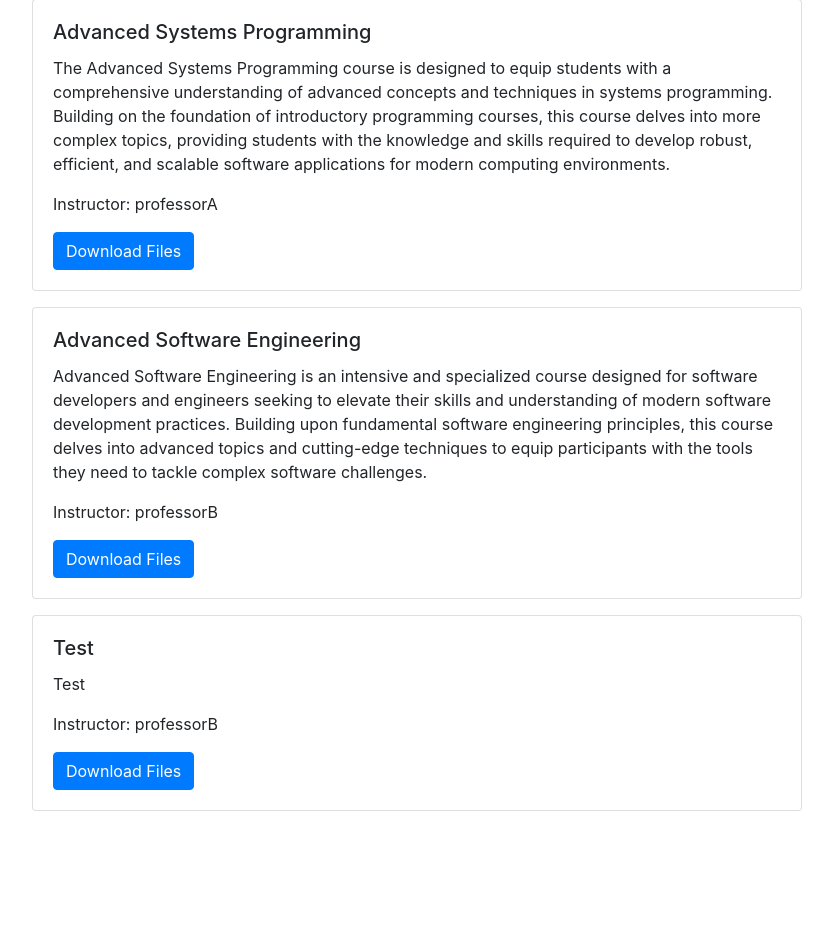
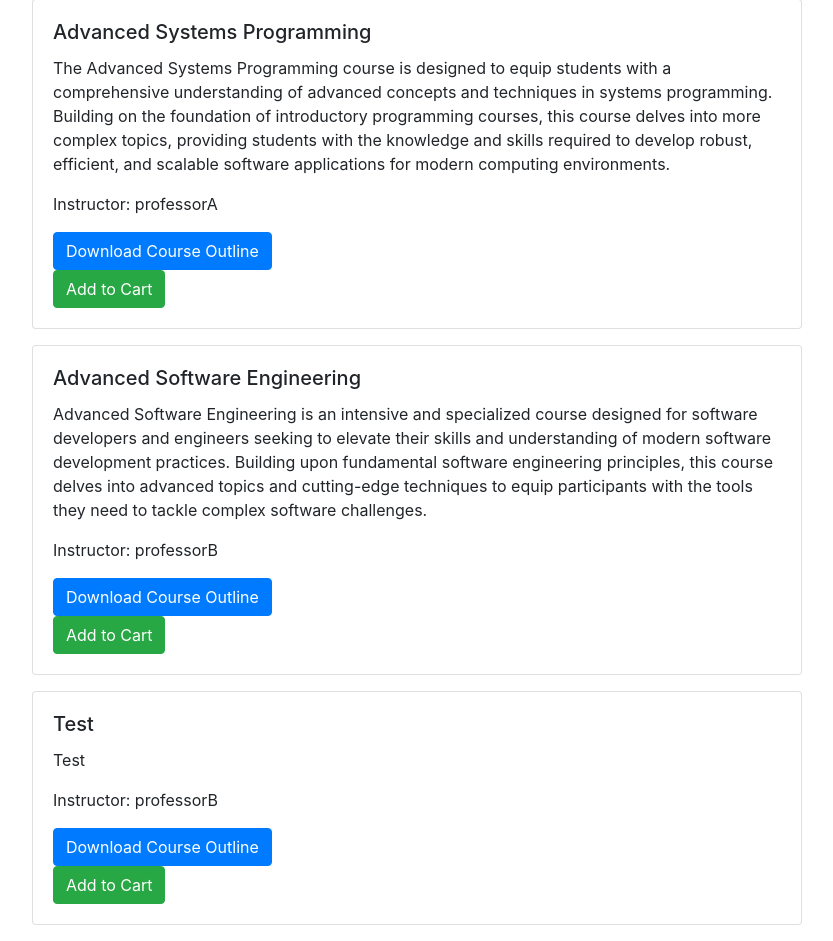
Before and after one commit to r1shabhpahwa/eAcademy, a Django app: page /courses/ in a window 1280 px wide. Shown: the part 179-1120 px from the top of the page, without its empty margins (223-1056 px from the left). Before the commit the page ends 990 px from the top, so only its background shows below. Run offline with Django 4.2, Linux system fonts and the light colour scheme; a user stored in the database is signed in; data comes from the database, SQL or seed files in the repository; both versions use the stored data as it was after the commit; some libraries are stand-ins or nearby versions.

Commit message:
CartItem Model + Cart Page + Update Course Page + Login & Register Enhancement

```diff
--- a/eAcademyApp/models.py
+++ b/eAcademyApp/models.py
@@ -61,3 +61,14 @@ class Student(models.Model):
 
     def isteacher(self):
         return self.user_type == 'professor'
+
+    def is_course_in_cart(self, course_id):
+        return self.cartitem_set.filter(course_id=course_id).exists()
+
+
+class CartItem(models.Model):
+    student = models.ForeignKey(Student, on_delete=models.CASCADE)
+    course = models.ForeignKey(Course, on_delete=models.CASCADE)
+
+    def __str__(self):
+        return f"{self.student.user.username} - {self.course.title}"
--- a/eAcademyApp/urls.py
+++ b/eAcademyApp/urls.py
@@ -18,5 +18,7 @@ urlpatterns = [
     path('student/', views.student_list, name='student_list'),
     path('upgrade/<str:membership_type>/', views.upgrade_view, name='upgrade'),
     path('course_files/<path:file_name>/', views.serve_course_file, name='serve_course_file'),
-
+    path('add_to_cart/<int:course_id>/', views.add_to_cart, name='add_to_cart'),
+    path('remove_from_cart/<int:course_id>/', views.remove_from_cart, name='remove_from_cart'),
+    path('cart/', views.cart, name='cart'),
 ]
--- a/eAcademyApp/views.py
+++ b/eAcademyApp/views.py
@@ -3,14 +3,14 @@ from django.contrib import messages
 from django.contrib.auth import login, authenticate, logout
 from django.contrib.auth.decorators import login_required
 from django.http import HttpResponse
-from django.shortcuts import render, redirect
+from django.shortcuts import render, redirect, get_object_or_404
 from django.conf import settings
 from django.urls import reverse
 import stripe
 import os
 
 from .forms import ExtendedUserCreationForm, CourseForm
-from .models import Membership, Course, Student, User
+from .models import Membership, Course, Student, User, CartItem
 
 # Stripe API Key
 stripe.api_key = settings.STRIPE_SECRET_KEY
@@ -40,8 +40,8 @@ def login_view(request):
                 return redirect('eAcademyApp:homepage')
         else:
             # Authentication failed, show an error message
-            error_message = 'Invalid username or password.'
-            return render(request, 'login.html', {'error_message': error_message})
+            messages.warning(request, 'Invalid username or password, please try again.')
+            return redirect('eAcademyApp:login')
     else:
         # Display the login form
         return render(request, 'login.html')
@@ -79,7 +79,12 @@ def register_view(request):
 
             Membership.objects.create(user=user, membership_type=membership_type)
 
-            return redirect('eAcademyApp:login')
+            # Feedback message
+            messages.info(request,
+                          'You have been successfully registered, please login now!')
+
+            # Redirect to the login page
+            return redirect(reverse('eAcademyApp:login'))
     else:
         form = ExtendedUserCreationForm()
     return render(request, 'register.html', {'form': form})
@@ -176,11 +181,17 @@ def upgrade_view(request, membership_type):
     try:
         user_membership = Membership.objects.get(user=request.user)
         if membership_type == 'silver' and user_membership.membership_type != 'silver':
+            # Payment handling
+            # TODO
+
             # Perform the upgrade to Silver logic
             user_membership.membership_type = 'silver'
             user_membership.save()
             messages.success(request, 'You have successfully upgraded to Silver membership!')
         elif membership_type == 'gold' and user_membership.membership_type != 'gold':
+            # Payment handling
+            # TODO
+
             # Perform the upgrade to Gold logic
             user_membership.membership_type = 'gold'
             user_membership.save()
@@ -188,7 +199,7 @@ def upgrade_view(request, membership_type):
         else:
             messages.warning(request, 'You are already subscribed to the selected membership tier.')
     except Membership.DoesNotExist:
-        messages.error(request, 'You are not currently subscribed to any membership tier.')
+        messages.error(request, 'Membership tiers are applicable only for students. ')
 
     return redirect(reverse('eAcademyApp:membership'))
 
@@ -213,3 +224,47 @@ def serve_course_file(request, file_name):
             return response
     else:
         return HttpResponse("File not found", status=404)
+
+
+def add_to_cart(request, course_id):
+    if request.user.is_authenticated and not request.user.student.isteacher():
+        course = get_object_or_404(Course, pk=course_id)
+        student = request.user.student
+
+        # Check if the course is not already in the cart to avoid duplicates
+        if not CartItem.objects.filter(student=student, course=course).exists():
+            cart_item = CartItem(student=student, course=course)
+            cart_item.save()
+
+            # Feedback message
+            messages.info(request, 'Course added to cart!')
+        else:
+            # If the course is already in the cart, you can show a different message if you want.
+            messages.warning(request, 'Course is already in the cart.')
+
+    else:
+        messages.warning(request, 'Only students are eligible to buy courses')
+
+    # Redirect to the homepage
+    return redirect('eAcademyApp:course_list')
+
+
+def remove_from_cart(request, course_id):
+
+    # Remove from cart logic
+    # TODO
+
+    # Feedback message
+    messages.info(request, 'Course removed from cart!')
+
+    # Redirect to the homepage
+    return redirect('eAcademyApp:course_list')
+
+
+def cart(request):
+    student = request.user.student
+    if request.user.is_authenticated and not request.user.student.isteacher():
+        cart_items = CartItem.objects.filter(student=student)
+    else:
+        cart_items = []
+    return render(request, 'cart.html', {'cart_items': cart_items})
--- a/templates/course.html
+++ b/templates/course.html
@@ -1,3 +1,4 @@
+<!-- course.html -->
 {% extends 'base.html' %}
 
 {% block content %}
@@ -19,7 +20,20 @@
                                 <h5 class="card-title">{{ course.title }}</h5>
                                 <p class="card-text">{{ course.description }}</p>
                                 <p class="card-text">Instructor: {{ course.instructor.username }}</p>
-                                <a href="{{ course.files.url }}" class="btn btn-primary">Download Files</a>
+                                <a href="{{ course.files.url }}" class="btn btn-primary">Download Course Outline</a>
+                                {% if user.is_authenticated and not user.student.isteacher %}
+                                    {% if user.student.is_course_in_cart %}
+                                        <form method="post" action="{% url 'eAcademyApp:remove_from_cart' course.id %}">
+                                            {% csrf_token %}
+                                            <button type="submit" class="btn btn-danger">Remove from Cart</button>
+                                        </form>
+                                    {% else %}
+                                        <form method="post" action="{% url 'eAcademyApp:add_to_cart' course.id %}">
+                                            {% csrf_token %}
+                                            <button type="submit" class="btn btn-success">Add to Cart</button>
+                                        </form>
+                                    {% endif %}
+                                {% endif %}
                             </div>
                         </div>
                     {% empty %}
```
Also changed, not shown: templates/cart.html (added, +40 -0 lines), templates/login.html (+12 -3 lines), templates/register.html (+22 -7 lines), db.sqlite3, eAcademyApp/migrations/0005_cartitem.py (added).
